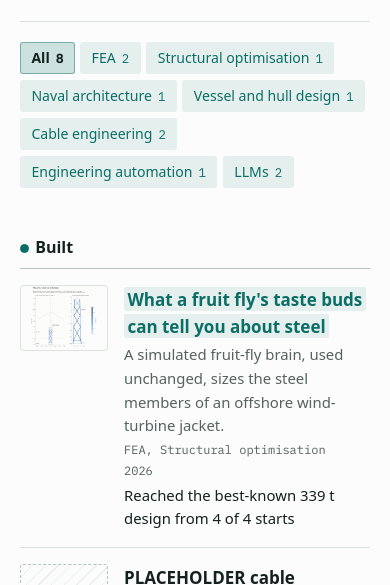
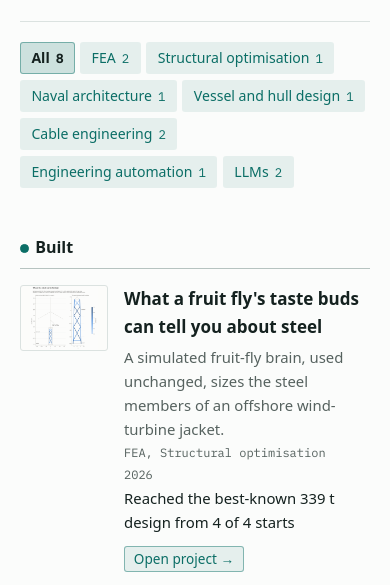
Before and after one commit to TheShade88/theshade88.github.io, an Astro site: page /projects in a window 390 px wide. Shown: the part 222-807 px from the top of the page. Built offline with nearby package versions, Linux system fonts and the light colour scheme; Astro itself is replaced by a stand-in of ours.

Commit message:
Separate "Open project" link instead of clickable project titles
Project titles are plain text everywhere. Projects with their own page
get an "Open project" button: in the home grid, the in-progress list
and the Projects table (last in each row on phones). The lead project
on the home page keeps its "Read the write-up" button. Screen readers
hear which project each button opens.

Co-Authored-By: Claude Opus 5.5 <noreply@anthropic.com>
Claude-Session: https://claude.ai/code/session_01PgjweW9xgizeA9kaAr7JK3

```diff
--- /dev/null
+++ b/src/components/ProjectLink.astro
@@ -0,0 +1,14 @@
+---
+// The way into a project's own page from the lists. Project titles are plain text; this button is the link.
+// Shows nothing for projects without a page. The title is added for screen readers, so a list of
+// "Open project" links still says which project each one opens.
+import { projectUrl, type Project } from '../data/projects';
+
+interface Props {
+  project: Project;
+}
+const { project } = Astro.props;
+const href = projectUrl(project);
+---
+
+{href && <a class="btn small" href={href}>Open project<span class="vh">: {project.data.title}</span> →</a>}
--- a/src/pages/projects/index.astro
+++ b/src/pages/projects/index.astro
@@ -3,6 +3,7 @@
 import Base from '../../layouts/Base.astro';
 import Cover from '../../components/Cover.astro';
 import Status from '../../components/Status.astro';
+import ProjectLink from '../../components/ProjectLink.astro';
 import { fields } from '../../data/fields';
 import { getProjects, projectUrl, year, statusLabel } from '../../data/projects';
 
@@ -55,9 +56,10 @@ const tally = groups.map((g) => `${g.items.length} ${statusLabel[g.status].toLow
                   <Cover src={p.data.cover} hint={p.data.coverHint} frame="4 / 3" small widths={[160, 320]} sizes="8rem" />
                 )}
               </td>
-              <td>
-                {projectUrl(p) ? <a class="title" href={projectUrl(p)}>{p.data.title}</a> : <span class="title">{p.data.title}</span>}
+              <td class="c-proj">
+                <span class="title">{p.data.title}</span>
                 <span class="sub">{p.data.summary}</span>
+                {projectUrl(p) && <span class="open"><ProjectLink project={p} /></span>}
               </td>
               <td class="c-field">{p.data.fields.join(', ')}</td>
               <td class="c-year">{year(p)}</td>
@@ -128,8 +130,7 @@ const tally = groups.map((g) => `${g.items.length} ${statusLabel[g.status].toLow
   .c-year { width: 4rem; font-family: var(--mono); font-size: 0.85rem; font-variant-numeric: tabular-nums; }
   .c-res { width: 16rem; font-size: 0.93rem; }
   .title { font-weight: 600; color: var(--text); }
-  a.title { color: var(--accent); text-decoration: none; }
-  a.title:hover { text-decoration: underline; }
+  .open { display: block; margin-top: 0.55rem; }
   .sub { display: block; color: var(--muted); font-size: 0.93rem; margin-top: 0.2rem; }
   .register [hidden] { display: none !important; }
 
@@ -144,7 +145,11 @@ const tally = groups.map((g) => `${g.items.length} ${statusLabel[g.status].toLow
     .register, .register tbody { display: block; }
     .register tr { display: grid; grid-template-columns: 5.5rem minmax(0, 1fr); gap: 0.2rem 1rem; padding: 1rem 0; border-bottom: 1px solid var(--rule); }
     .register td { display: block; border: 0; padding: 0; width: auto; }
-    .register td.c-fig { grid-row: span 4; }
+    .register td.c-fig { grid-row: 1 / span 6; }
+    /* The project cell's pieces become rows of their own, so the "Open project" button can go last. */
+    .register td.c-proj { display: contents; }
+    .register .c-proj > *, .register td:not(.c-fig) { grid-column: 2; }
+    .register .open { order: 1; margin-top: 0.4rem; }
     .register td.c-field, .register td.c-year { font: 400 0.75rem/1.5 var(--mono); color: var(--muted); }
     .register td:empty { display: none; }
     .register tr.group { display: block; padding: 0; border: 0; }
--- a/src/styles/global.css
+++ b/src/styles/global.css
@@ -56,6 +56,7 @@ a:hover { background: var(--link-bg-hover); text-decoration-thickness: 2px; }
   border: 1px solid var(--link-border); border-radius: 3px; text-decoration: none;
 }
 .btn:hover { text-decoration: none; }
+.btn.small { font-size: 0.85rem; padding: 0.2em 0.65em; }
 :focus-visible { outline: 2px solid var(--accent); outline-offset: 2px; }
 img { max-width: 100%; height: auto; }
 h1, h2, h3 { font-weight: 600; line-height: 1.25; }
```
Also changed, not shown: src/pages/index.astro (+9 -9 lines).
